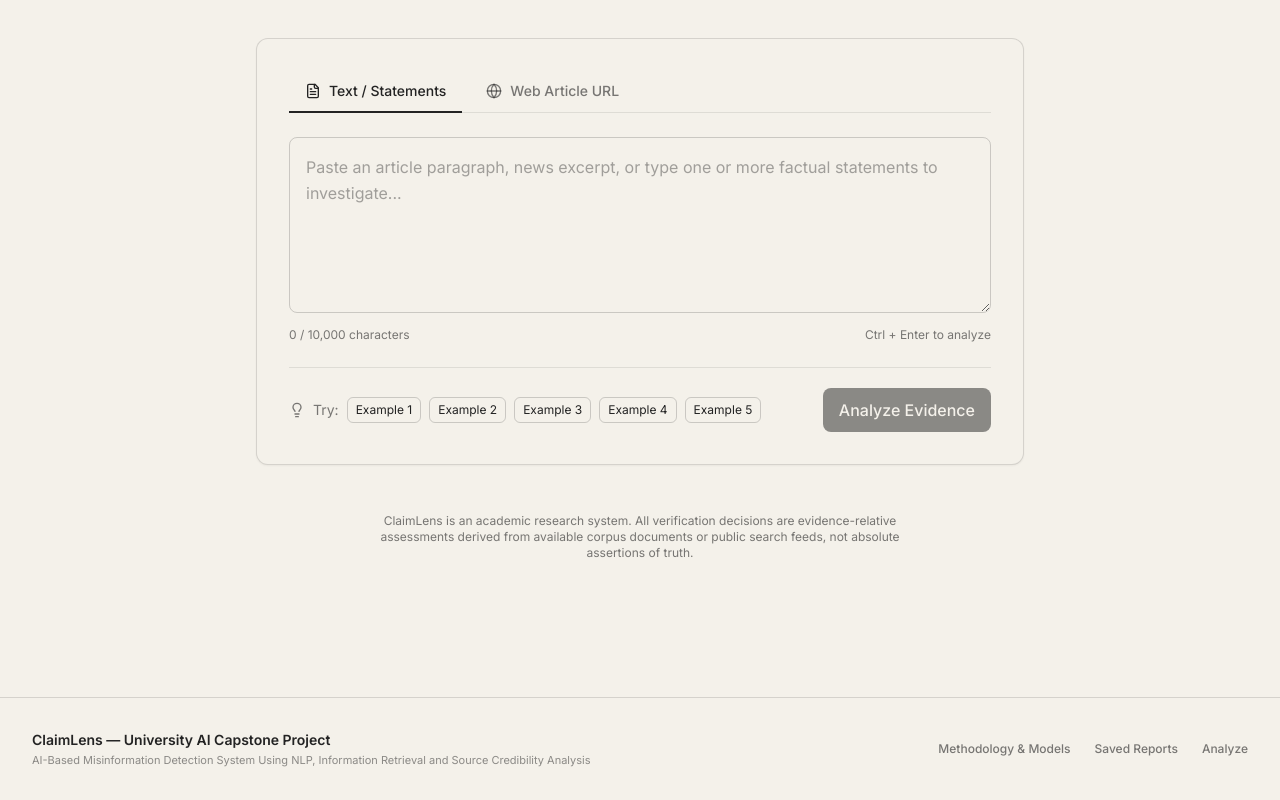
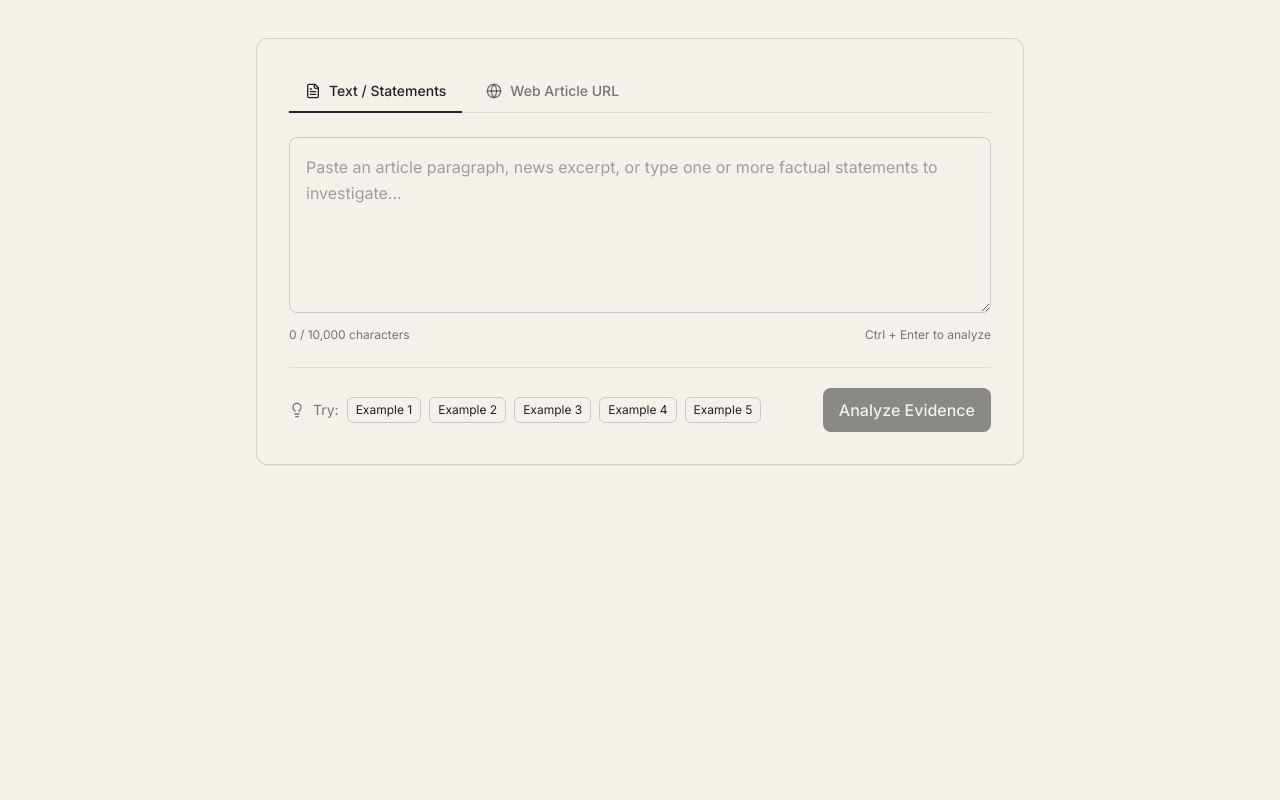
Before and after one commit to Mahadev-06/Ai-project, a React (Vite) app in the folder frontend/: page / in a window 1280 px wide. Shown: the part 307-1107 px from the top of the page. After the commit the page ends 844 px from the top, so only its background shows below. Built offline with nearby package versions, Linux system fonts and the light colour scheme; no server answers.

Commit message:
ui: remove whole footer section and methodology disclaimer text

```diff
--- a/frontend/src/App.tsx
+++ b/frontend/src/App.tsx
@@ -1,6 +1,5 @@
 import { Routes, Route } from 'react-router-dom';
 import Header from './components/layout/Header';
-import Footer from './components/layout/Footer';
 import AnalyzePage from './components/analyze/AnalyzePage';
 import HistoryPage from './components/history/HistoryPage';
 import MethodologyPage from './components/methodology/MethodologyPage';
@@ -18,7 +17,6 @@ function App() {
           <Route path="/results/:id" element={<ResultsPage />} />
         </Routes>
       </main>
-      <Footer />
     </div>
   );
 }
--- a/frontend/src/components/analyze/AnalyzePage.tsx
+++ b/frontend/src/components/analyze/AnalyzePage.tsx
@@ -49,14 +49,6 @@ export default function AnalyzePage() {
       <div className="w-full bg-ivory p-6 sm:p-8 rounded-lg border border-charcoal/15 shadow-sm">
         <InputForm onSubmit={handleAnalyze} isLoading={loading} />
       </div>
-
-      {/* Methodology callout */}
-      <div className="mt-12 text-center text-xs text-charcoal/60 max-w-xl">
-        <p>
-          ClaimLens is an academic research system. All verification decisions are evidence-relative assessments
-          derived from available corpus documents or public search feeds, not absolute assertions of truth.
-        </p>
-      </div>
     </div>
   );
 }
```
